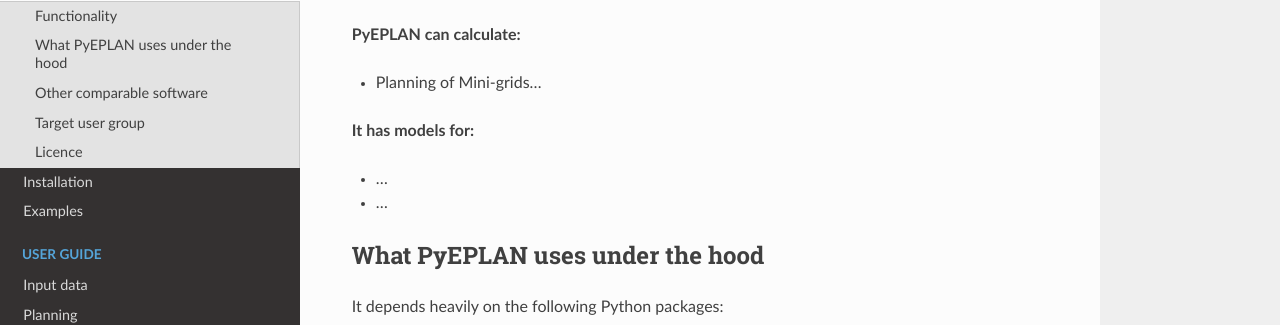
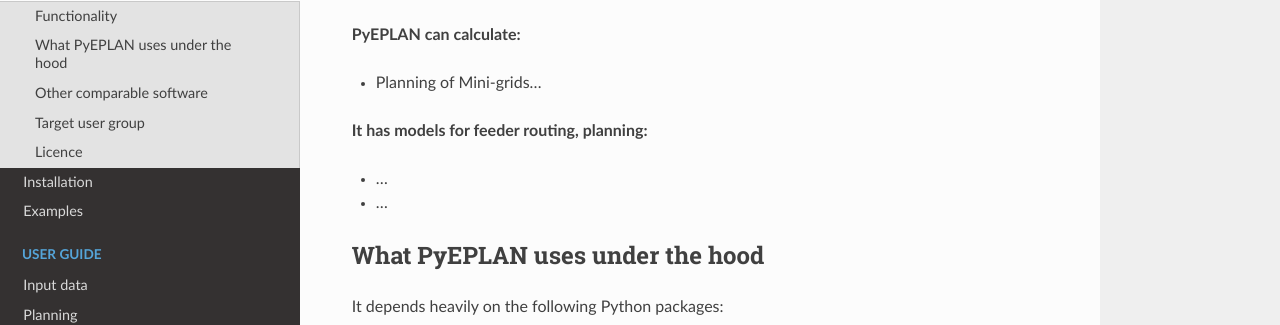
Before and after one commit to SPS-L/pyeplan, a Sphinx documentation site: the page built from docs/get_started/introduction.rst, in a window 1280 px wide and 1181 px high. Shown: the part 193-518 px from the top of the window. Built offline with Sphinx 7.4.7 and the Read the Docs theme 2.0.0, drawn with Linux system fonts in a browser that asks for light colours.

Commit message:
Update introduction.rst

```diff
--- a/docs/get_started/introduction.rst
+++ b/docs/get_started/introduction.rst
@@ -9,7 +9,7 @@ Functionality
 
 * Planning of Mini-grids...
 
-**It has models for:**
+**It has models for feeder routing, planning:**
 
 * ...
 * ...
```
